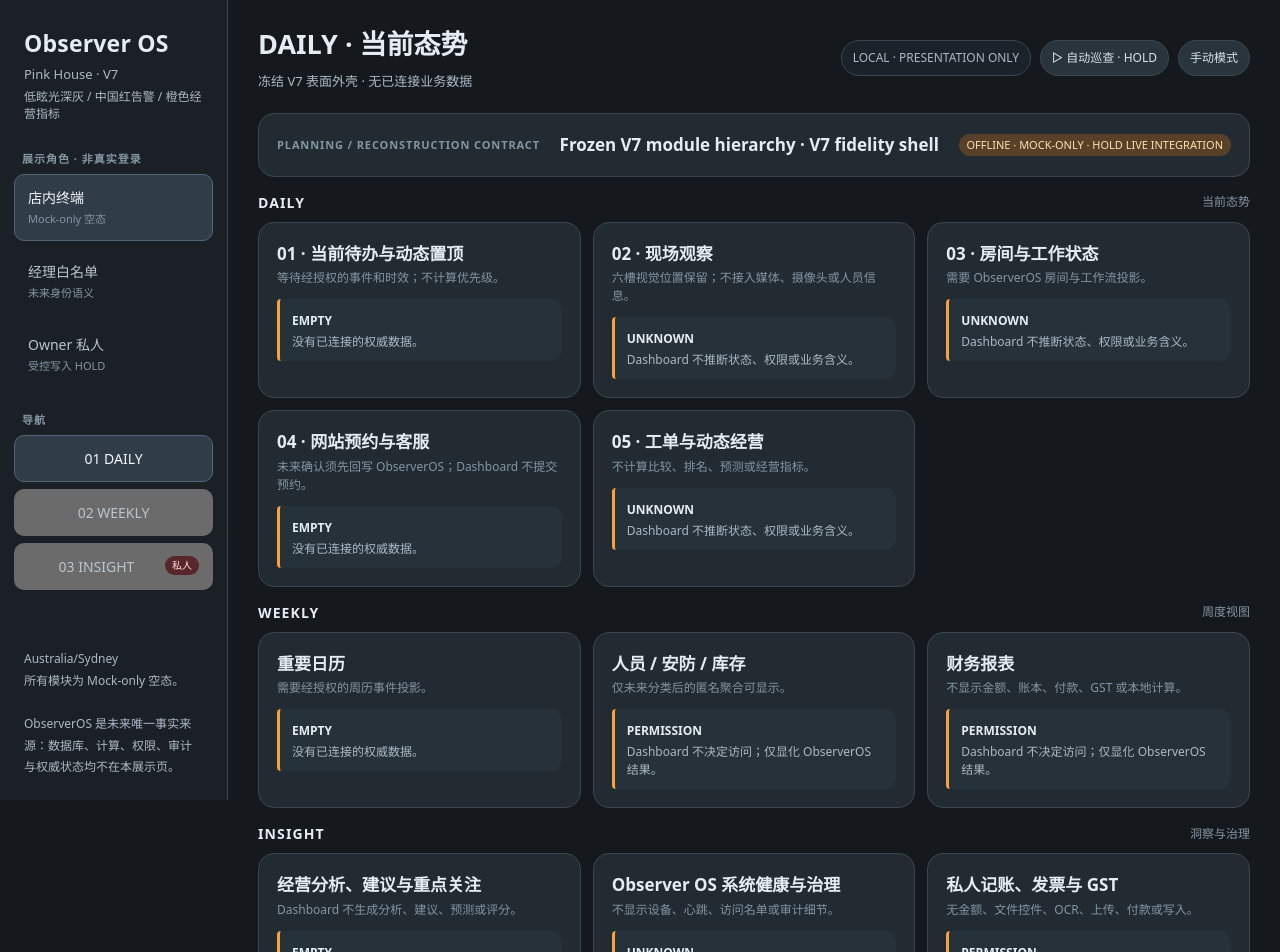
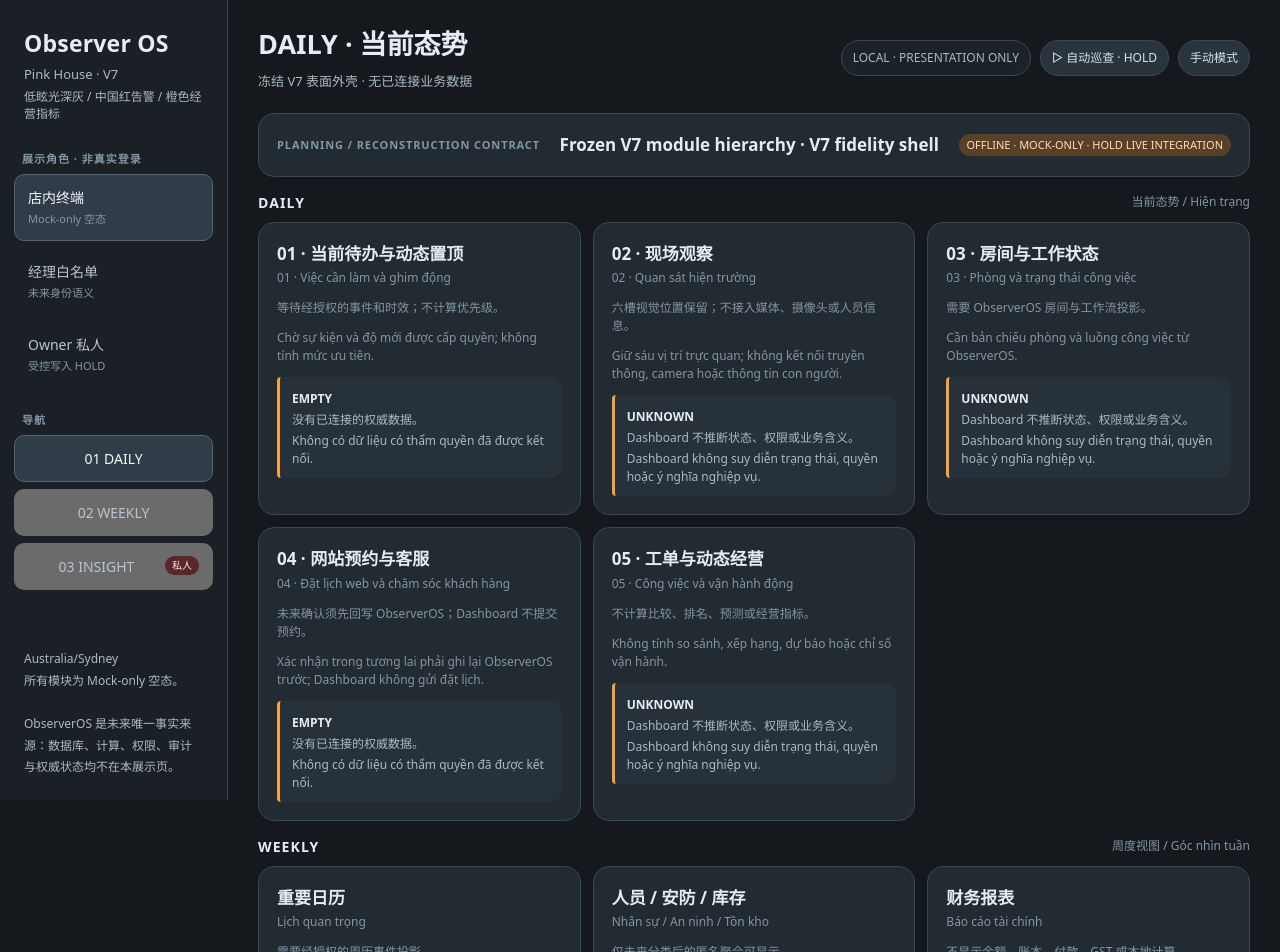
Before and after one commit to escortrogersyd3-dot/dashboard, a Next.js app: page / in a window 1280 px wide. Shown: the top 952 px of the page. Built offline with nearby package versions, Linux system fonts and the light colour scheme.

Commit message:
feat: add bilingual presentation states
* chore: admit V7-073 state and i18n OTP

* feat: add bilingual presentation states

---------

Co-authored-by: Joey <joey@observeros.local>

```diff
--- a/app/page.tsx
+++ b/app/page.tsx
@@ -1,17 +1,17 @@
 import { AppShell, PresentationState, type PresentationStateKind } from "../src/ui/interface-core";
 
-const hierarchy: ReadonlyArray<{ page: string; title: string; detail: string; state: PresentationStateKind }> = [
-  { page: "DAILY", title: "01 · 当前待办与动态置顶", detail: "等待经授权的事件和时效；不计算优先级。", state: "EMPTY" },
-  { page: "DAILY", title: "02 · 现场观察", detail: "六槽视觉位置保留；不接入媒体、摄像头或人员信息。", state: "UNKNOWN" },
-  { page: "DAILY", title: "03 · 房间与工作状态", detail: "需要 ObserverOS 房间与工作流投影。", state: "UNKNOWN" },
-  { page: "DAILY", title: "04 · 网站预约与客服", detail: "未来确认须先回写 ObserverOS；Dashboard 不提交预约。", state: "EMPTY" },
-  { page: "DAILY", title: "05 · 工单与动态经营", detail: "不计算比较、排名、预测或经营指标。", state: "UNKNOWN" },
-  { page: "WEEKLY", title: "重要日历", detail: "需要经授权的周历事件投影。", state: "EMPTY" },
-  { page: "WEEKLY", title: "人员 / 安防 / 库存", detail: "仅未来分类后的匿名聚合可显示。", state: "PERMISSION" },
-  { page: "WEEKLY", title: "财务报表", detail: "不显示金额、账本、付款、GST 或本地计算。", state: "PERMISSION" },
-  { page: "INSIGHT", title: "经营分析、建议与重点关注", detail: "Dashboard 不生成分析、建议、预测或评分。", state: "EMPTY" },
-  { page: "INSIGHT", title: "Observer OS 系统健康与治理", detail: "不显示设备、心跳、访问名单或审计细节。", state: "UNKNOWN" },
-  { page: "INSIGHT", title: "私人记账、发票与 GST", detail: "无金额、文件控件、OCR、上传、付款或写入。", state: "PERMISSION" },
+const hierarchy: ReadonlyArray<{ page: string; title: string; titleVi: string; detail: string; detailVi: string; state: PresentationStateKind }> = [
+  { page: "DAILY", title: "01 · 当前待办与动态置顶", titleVi: "01 · Việc cần làm và ghim động", detail: "等待经授权的事件和时效；不计算优先级。", detailVi: "Chờ sự kiện và độ mới được cấp quyền; không tính mức ưu tiên.", state: "EMPTY" },
+  { page: "DAILY", title: "02 · 现场观察", titleVi: "02 · Quan sát hiện trường", detail: "六槽视觉位置保留；不接入媒体、摄像头或人员信息。", detailVi: "Giữ sáu vị trí trực quan; không kết nối truyền thông, camera hoặc thông tin con người.", state: "UNKNOWN" },
+  { page: "DAILY", title: "03 · 房间与工作状态", titleVi: "03 · Phòng và trạng thái công việc", detail: "需要 ObserverOS 房间与工作流投影。", detailVi: "Cần bản chiếu phòng và luồng công việc từ ObserverOS.", state: "UNKNOWN" },
+  { page: "DAILY", title: "04 · 网站预约与客服", titleVi: "04 · Đặt lịch web và chăm sóc khách hàng", detail: "未来确认须先回写 ObserverOS；Dashboard 不提交预约。", detailVi: "Xác nhận trong tương lai phải ghi lại ObserverOS trước; Dashboard không gửi đặt lịch.", state: "EMPTY" },
+  { page: "DAILY", title: "05 · 工单与动态经营", titleVi: "05 · Công việc và vận hành động", detail: "不计算比较、排名、预测或经营指标。", detailVi: "Không tính so sánh, xếp hạng, dự báo hoặc chỉ số vận hành.", state: "UNKNOWN" },
+  { page: "WEEKLY", title: "重要日历", titleVi: "Lịch quan trọng", detail: "需要经授权的周历事件投影。", detailVi: "Cần bản chiếu sự kiện lịch tuần được cấp quyền.", state: "EMPTY" },
+  { page: "WEEKLY", title: "人员 / 安防 / 库存", titleVi: "Nhân sự / An ninh / Tồn kho", detail: "仅未来分类后的匿名聚合可显示。", detailVi: "Chỉ có tổng hợp ẩn danh đã được phân loại trong tương lai mới có thể hiển thị.", state: "PERMISSION" },
+  { page: "WEEKLY", title: "财务报表", titleVi: "Báo cáo tài chính", detail: "不显示金额、账本、付款、GST 或本地计算。", detailVi: "Không hiển thị số tiền, sổ cái, thanh toán, GST hoặc tính toán cục bộ.", state: "PERMISSION" },
+  { page: "INSIGHT", title: "经营分析、建议与重点关注", titleVi: "Phân tích vận hành, đề xuất và trọng tâm", detail: "Dashboard 不生成分析、建议、预测或评分。", detailVi: "Dashboard không tạo phân tích, đề xuất, dự báo hoặc điểm số.", state: "EMPTY" },
+  { page: "INSIGHT", title: "Observer OS 系统健康与治理", titleVi: "Sức khỏe và quản trị hệ thống Observer OS", detail: "不显示设备、心跳、访问名单或审计细节。", detailVi: "Không hiển thị thiết bị, nhịp tim, danh sách truy cập hoặc chi tiết kiểm toán.", state: "UNKNOWN" },
+  { page: "INSIGHT", title: "私人记账、发票与 GST", titleVi: "Ghi sổ riêng, hóa đơn và GST", detail: "无金额、文件控件、OCR、上传、付款或写入。", detailVi: "Không có số tiền, điều khiển tệp, OCR, tải lên, thanh toán hoặc ghi dữ liệu.", state: "PERMISSION" },
 ];
 
 const pages = ["DAILY", "WEEKLY", "INSIGHT"] as const;
@@ -19,7 +19,7 @@ const pages = ["DAILY", "WEEKLY", "INSIGHT"] as const;
 export default function Home() {
   return <AppShell activeSection="daily">
     <section className="v7-fidelity-intro" aria-labelledby="hierarchy-title"><p>PLANNING / RECONSTRUCTION CONTRACT</p><h2 id="hierarchy-title">Frozen V7 module hierarchy · V7 fidelity shell</h2><span>OFFLINE · MOCK-ONLY · HOLD LIVE INTEGRATION</span></section>
-    {pages.map((page) => <section className="v7-hierarchy-group" id={page.toLowerCase()} key={page} aria-labelledby={page + "-title"}><div className="v7-group-head"><h2 id={page + "-title"}>{page}</h2><span>{page === "DAILY" ? "当前态势" : page === "WEEKLY" ? "周度视图" : "洞察与治理"}</span></div><div className="v7-fidelity-grid">{hierarchy.filter((module) => module.page === page).map((module) => <article className="v7-fidelity-card" key={module.title}><h3>{module.title}</h3><p>{module.detail}</p><PresentationState state={module.state} /></article>)}</div></section>)}
+    {pages.map((page) => <section className="v7-hierarchy-group" id={page.toLowerCase()} key={page} aria-labelledby={page + "-title"}><div className="v7-group-head"><h2 id={page + "-title"}>{page}</h2><span>{page === "DAILY" ? "当前态势 / Hiện trạng" : page === "WEEKLY" ? "周度视图 / Góc nhìn tuần" : "洞察与治理 / Phân tích và quản trị"}</span></div><div className="v7-fidelity-grid">{hierarchy.filter((module) => module.page === page).map((module) => <article className="v7-fidelity-card" key={module.title}><h3>{module.title}</h3><p lang="vi">{module.titleVi}</p><p>{module.detail}</p><p lang="vi">{module.detailVi}</p><PresentationState state={module.state} /></article>)}</div></section>)}
     <section className="v7-fidelity-camera-shell" aria-labelledby="camera-shell-title"><div><h3 id="camera-shell-title">DAILY · 现场观察六槽</h3><p>冻结 V7 网格位置；只有空的不透明来源引用。</p></div><div className="v7-fidelity-cameras">{["CAM01","CAM02","CAM03","CAM05","CAM11","CAM14"].map((camera, index) => <article className={index < 2 ? "v7-camera is-waiting" : "v7-camera"} key={camera}><strong>{camera}</strong><span>EMPTY · opaque reference required</span></article>)}</div></section>
   </AppShell>;
 }
--- a/automation/otps/OTP-V7-073-PRESENTATION-STATES-I18N-R1.json
+++ b/automation/otps/OTP-V7-073-PRESENTATION-STATES-I18N-R1.json
@@ -1 +1 @@
-{"schema_version":"1.0","otp_id":"OTP-V7-073-PRESENTATION-STATES-I18N-R1","title":"Implement presentation-state and bilingual layer","status":"backlog","depends_on":["OTP-V7-071-V7-MODULE-HIERARCHY-R1"],"req_ids":["REQ-V7-073"],"allowed_paths":["app/","src/","public/","docs/contracts/","docs/planning/","automation/","package.json"],"prohibited_actions":["No fallback business values, translation-derived data, access policy, live connection, database, credentials, media, deployment, AI, or authoritative state"],"acceptance":["LOADING EMPTY STALE UNKNOWN ERROR and PERMISSION remain distinct with null data","Chinese and Vietnamese UI copy is complete for passed offline surfaces"],"evidence_required":["backup manifest","positive/negative fixtures","copy coverage","forbidden-value scan","typecheck/build/GitHub results","structured receipt"]}
+{"schema_version":"1.0","otp_id":"OTP-V7-073-PRESENTATION-STATES-I18N-R1","title":"Implement presentation-state and bilingual layer","status":"admitted","depends_on":["OTP-V7-071-V7-MODULE-HIERARCHY-R1"],"req_ids":["REQ-V7-073"],"allowed_paths":["app/","src/","public/","docs/contracts/","docs/planning/","automation/","package.json"],"prohibited_actions":["No fallback business values, translation-derived data, access policy, live connection, database, credentials, media, deployment, AI, or authoritative state"],"acceptance":["LOADING EMPTY STALE UNKNOWN ERROR and PERMISSION remain distinct with null data","Chinese and Vietnamese UI copy is complete for passed offline surfaces"],"evidence_required":["backup manifest","positive/negative fixtures","copy coverage","forbidden-value scan","typecheck/build/GitHub results","structured receipt"]}
--- a/automation/task-catalog.json
+++ b/automation/task-catalog.json
@@ -42,7 +42,7 @@
     ,{"otp_id":"OTP-V7-070-V7-FIDELITY-SHELL-R1","artifact":"automation/otps/OTP-V7-070-V7-FIDELITY-SHELL-R1.json","status":"receipt_verified","depends_on":["OTP-V7-061-SHOWCASE-BASELINE-RECONCILIATION-R2"]}
     ,{"otp_id":"OTP-V7-071-V7-MODULE-HIERARCHY-R1","artifact":"automation/otps/OTP-V7-071-V7-MODULE-HIERARCHY-R1.json","status":"receipt_verified","depends_on":["OTP-V7-070-V7-FIDELITY-SHELL-R1"]}
     ,{"otp_id":"OTP-V7-072-LOCAL-INTERACTION-SHELL-R1","artifact":"automation/otps/OTP-V7-072-LOCAL-INTERACTION-SHELL-R1.json","status":"receipt_verified","depends_on":["OTP-V7-071-V7-MODULE-HIERARCHY-R1"]}
-    ,{"otp_id":"OTP-V7-073-PRESENTATION-STATES-I18N-R1","artifact":"automation/otps/OTP-V7-073-PRESENTATION-STATES-I18N-R1.json","status":"backlog","depends_on":["OTP-V7-071-V7-MODULE-HIERARCHY-R1"]}
+    ,{"otp_id":"OTP-V7-073-PRESENTATION-STATES-I18N-R1","artifact":"automation/otps/OTP-V7-073-PRESENTATION-STATES-I18N-R1.json","status":"admitted","depends_on":["OTP-V7-071-V7-MODULE-HIERARCHY-R1"]}
     ,{"otp_id":"OTP-V7-074-A11Y-RESPONSIVE-R1","artifact":"automation/otps/OTP-V7-074-A11Y-RESPONSIVE-R1.json","status":"backlog","depends_on":["OTP-V7-072-LOCAL-INTERACTION-SHELL-R1","OTP-V7-073-PRESENTATION-STATES-I18N-R1"]}
     ,{"otp_id":"OTP-V7-075-ADAPTER-READINESS-R1","artifact":"automation/otps/OTP-V7-075-ADAPTER-READINESS-R1.json","status":"backlog","depends_on":["OTP-V7-073-PRESENTATION-STATES-I18N-R1"]}
     ,{"otp_id":"OTP-V7-076-PHASE2-REGRESSION-R1","artifact":"automation/otps/OTP-V7-076-PHASE2-REGRESSION-R1.json","status":"backlog","depends_on":["OTP-V7-074-A11Y-RESPONSIVE-R1","OTP-V7-075-ADAPTER-READINESS-R1"]}
--- a/package.json
+++ b/package.json
@@ -36,6 +36,7 @@
     "preos-showcase:verify": "node automation/scripts/verify_preos_showcase.mjs",
     "v7-fidelity-shell:verify": "node automation/scripts/verify_v7_fidelity_shell.mjs",
     "local-interaction-shell:verify": "node automation/scripts/verify_local_interaction_shell.mjs",
+    "presentation-states-i18n:verify": "node automation/scripts/verify_presentation_states_i18n.mjs",
     "control-plane:validate": "python automation/scripts/validate_control_plane.py",
     "automation:preflight": "python automation/scripts/preflight.py --otp-id OTP-V7-001A-LOCAL-AUTOMATION-RUNNER-R1",
     "automation:guard": "python automation/scripts/guard_changed_paths.py --otp-id OTP-V7-001A-LOCAL-AUTOMATION-RUNNER-R1",
--- a/src/ui/interface-core.tsx
+++ b/src/ui/interface-core.tsx
@@ -20,18 +20,30 @@ export type ShellSection = (typeof navigation)[number]["id"];
 export type PresentationStateKind = "LOADING" | "EMPTY" | "STALE" | "UNKNOWN" | "ERROR" | "PERMISSION";
 type Surface = "drawer" | "dialog" | null;
 
-const stateCopy: Record<PresentationStateKind, { title: string; detail: string }> = {
-  LOADING: { title: "LOADING", detail: "等待经许可的 ObserverOS 响应。" },
-  EMPTY: { title: "EMPTY", detail: "没有已连接的权威数据。" },
-  STALE: { title: "STALE", detail: "未来响应必须显式提供时效。" },
-  UNKNOWN: { title: "UNKNOWN", detail: "Dashboard 不推断状态、权限或业务含义。" },
-  ERROR: { title: "ERROR", detail: "未来响应必须提供安全错误引用。" },
-  PERMISSION: { title: "PERMISSION", detail: "Dashboard 不决定访问；仅显化 ObserverOS 结果。" },
+export type OfflinePresentationFixture = Readonly<{ state: PresentationStateKind; data: null }>;
+
+export const OFFLINE_PRESENTATION_FIXTURES: Readonly<Record<PresentationStateKind, OfflinePresentationFixture>> = {
+  LOADING: { state: "LOADING", data: null },
+  EMPTY: { state: "EMPTY", data: null },
+  STALE: { state: "STALE", data: null },
+  UNKNOWN: { state: "UNKNOWN", data: null },
+  ERROR: { state: "ERROR", data: null },
+  PERMISSION: { state: "PERMISSION", data: null },
+};
+
+const stateCopy: Record<PresentationStateKind, { title: string; chinese: string; vietnamese: string }> = {
+  LOADING: { title: "LOADING", chinese: "等待经许可的 ObserverOS 响应。", vietnamese: "Đang chờ phản hồi ObserverOS đã được cấp quyền." },
+  EMPTY: { title: "EMPTY", chinese: "没有已连接的权威数据。", vietnamese: "Không có dữ liệu có thẩm quyền đã được kết nối." },
+  STALE: { title: "STALE", chinese: "未来响应必须显式提供时效。", vietnamese: "Phản hồi trong tương lai phải nêu rõ độ mới của dữ liệu." },
+  UNKNOWN: { title: "UNKNOWN", chinese: "Dashboard 不推断状态、权限或业务含义。", vietnamese: "Dashboard không suy diễn trạng thái, quyền hoặc ý nghĩa nghiệp vụ." },
+  ERROR: { title: "ERROR", chinese: "未来响应必须提供安全错误引用。", vietnamese: "Phản hồi trong tương lai phải cung cấp tham chiếu lỗi an toàn." },
+  PERMISSION: { title: "PERMISSION", chinese: "Dashboard 不决定访问；仅显化 ObserverOS 结果。", vietnamese: "Dashboard không quyết định truy cập; chỉ hiển thị kết quả từ ObserverOS." },
 };
 
 export function PresentationState({ state }: { state: PresentationStateKind }) {
   const copy = stateCopy[state];
-  return <aside className="state-panel" aria-live={state === "LOADING" ? "polite" : undefined} aria-label={state}><strong>{copy.title}</strong><p>{copy.detail}</p></aside>;
+  const fixture = OFFLINE_PRESENTATION_FIXTURES[state];
+  return <aside className="state-panel" aria-live={state === "LOADING" ? "polite" : undefined} aria-label={state} data-state={fixture.state} data-null={String(fixture.data === null)}><strong>{copy.title}</strong><p>{copy.chinese}</p><p lang="vi">{copy.vietnamese}</p></aside>;
 }
 
 function Navigation({ activeSection, mobile = false, onSelect }: { activeSection: ShellSection; mobile?: boolean; onSelect: (section: ShellSection) => void }) {
```
Also changed, not shown: automation/scripts/verify_presentation_states_i18n.mjs (added, +18 -0 lines), 1 other file (tests, documents, lock files or other folders).
